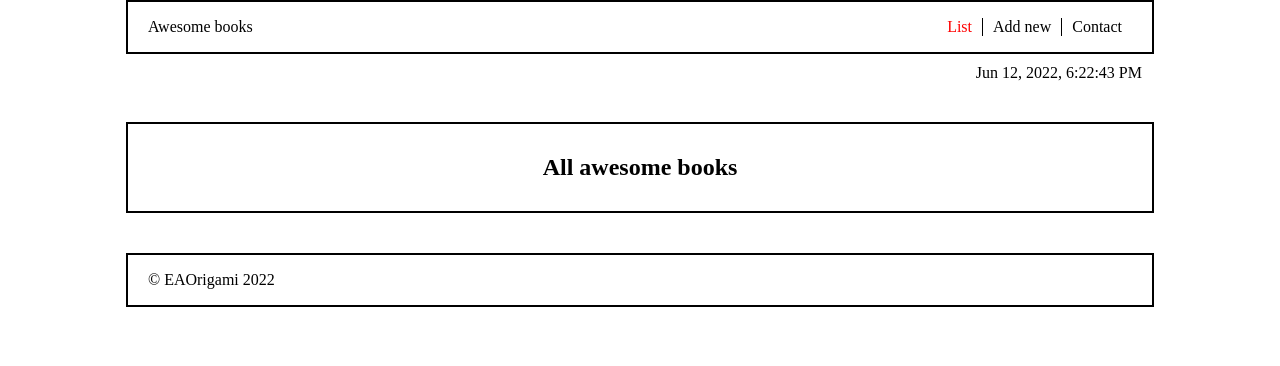
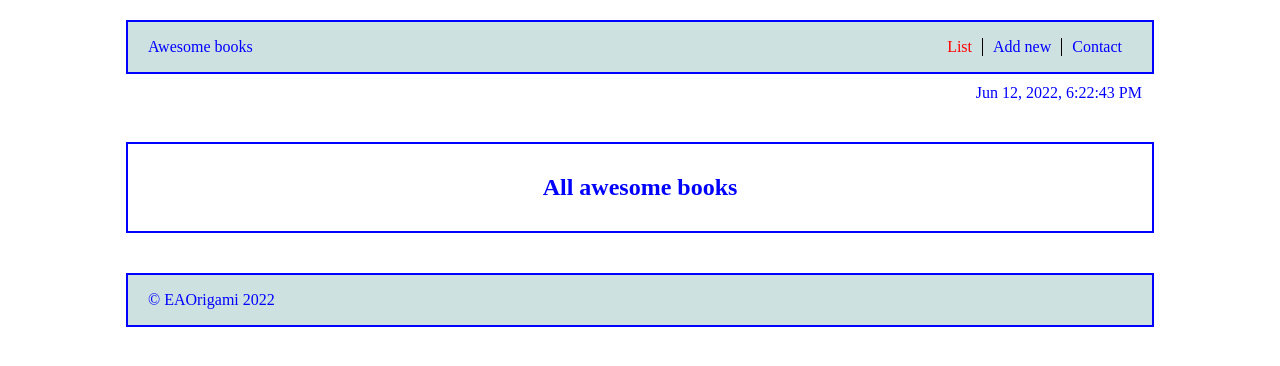
Before and after one commit to ElsonOtake/AwesomeBooks_original, a website with bundled scripts: page index.html in a window 1280 px wide. Built offline with nearby package versions, Linux system fonts and the light colour scheme.

Commit message:
Update colors style

```diff
--- a/index.css
+++ b/index.css
@@ -3,14 +3,16 @@ body {
   padding: 0;
   text-align: center;
   box-sizing: border-box;
+  color: blue;
 }
 
 header {
   display: flex;
   width: 80%;
-  margin: auto;
+  margin: 20px auto 0;
   justify-content: space-between;
-  border: 2px solid black;
+  border: 2px solid blue;
+  background-color: rgb(206, 225, 225);
 }
 
 header p {
@@ -55,7 +57,7 @@ header li:nth-child(3).active {
   align-items: center;
   justify-content: space-around;
   width: 80%;
-  border: 2px solid black;
+  border: 2px solid blue;
 }
 
 .list h1 {
@@ -82,15 +84,17 @@ header li:nth-child(3).active {
 }
 
 form button {
-  background-color: antiquewhite;
+  background-color: rgb(108, 126, 126);
   align-self: flex-end;
   margin-right: 20%;
+  color: white;
 }
 
 .list .book_line button {
   background-color: rgb(108, 126, 126);
   height: min-content;
   margin-right: 20px;
+  color: white;
 }
 
 .list .book_line:nth-of-type(odd) {
@@ -132,7 +136,8 @@ footer {
   width: 80%;
   margin: 40px auto 0;
   text-align: left;
-  border: 2px solid black;
+  border: 2px solid blue;
+  background-color: rgb(206, 225, 225);
 }
 
 footer p {
```
